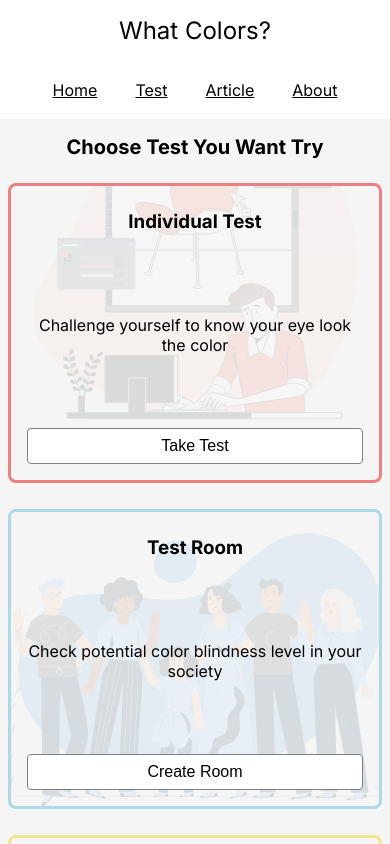
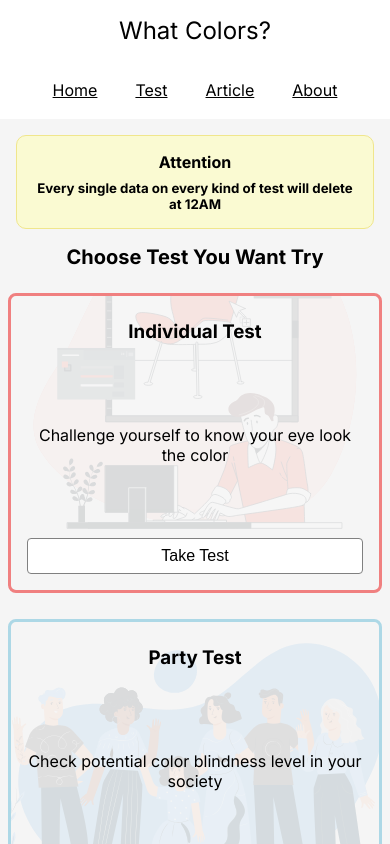
Before and after one commit to Z4nR/what-colors, a React (Create React App) app: page /test in a window 390 px wide. Shown: the top 844 px of the page. Built offline with nearby package versions, Linux system fonts and the light colour scheme.

Commit message:
finish to styling test page test option

```diff
--- /dev/null
+++ b/src/components/test/Announce.js
@@ -0,0 +1,14 @@
+import React from "react";
+
+export default function AnnouncementTest() {
+  return (
+    <div className="announcement-box">
+      <div className="test-announcement">
+        <div className="announcement">
+          <h4>Attention</h4>
+          <h5>Every single data on every kind of test will delete at 12AM</h5>
+        </div>
+      </div>
+    </div>
+  );
+}
--- a/src/components/test/test-type/IndividualTest.js
+++ b/src/components/test/test-type/IndividualTest.js
@@ -10,7 +10,11 @@ export default function IndividualTest({ openModal }) {
 
   return isMobile ? (
     <div className="icons">
-      <div className="individual"></div>
+      <div className="individual" />
+      <div className="item-body">
+        <h5>Individual Test</h5>
+        <p>Challenge yourself to know your eye look the color</p>
+      </div>
     </div>
   ) : (
     <div className="test-type individual-test">
--- a/src/components/test/test-type/MassalTest.js
+++ b/src/components/test/test-type/MassalTest.js
@@ -11,10 +11,14 @@ export default function MassalTest({ openModal }) {
   return isMobile ? (
     <div className="icons">
       <div className="group" />
+      <div className="item-body">
+        <h5>Party Test</h5>
+        <p>Check potential color blindness level in your society</p>
+      </div>
     </div>
   ) : (
     <div className="test-type massal-test">
-      <h3>Test Room</h3>
+      <h3>Party Test</h3>
       <p>Check potential color blindness level in your society</p>
       <button
         className="join-btn massal-btn"
--- a/src/components/test/test-type/RoomJoin.js
+++ b/src/components/test/test-type/RoomJoin.js
@@ -10,7 +10,11 @@ export default function RoomJoinTest({ openModal }) {
 
   return isMobile ? (
     <div className="icons">
-      <div className="join"></div>
+      <div className="join" />
+      <div className="item-body">
+        <h5>Join Test</h5>
+        <p>Join room to take color blidness test</p>
+      </div>
     </div>
   ) : (
     <div className="test-type room-join">
--- a/src/pages/TestPage.js
+++ b/src/pages/TestPage.js
@@ -1,6 +1,6 @@
 import React, { useState } from "react";
+import AnnouncementTest from "../components/test/Announce";
 import ChooseTest from "../components/test/ChooseTest";
-import InstructionTest from "../components/test-time/Instruction";
 import ModalBox from "../components/test/test-modal/ModalBox";
 
 export default function TestPage() {
@@ -20,7 +20,7 @@ export default function TestPage() {
     <section>
       {isModalShowed && <ModalBox closeModal={closeModal} id={isIDModal} />}
       <div className="page">
-        <InstructionTest />
+        <AnnouncementTest />
         <ChooseTest openModal={openModal} />
       </div>
     </section>
--- a/src/styles/main.css
+++ b/src/styles/main.css
@@ -68,7 +68,6 @@ section {
   margin-top: 16px;
   border-radius: 20px;
   border: 0;
-  background-color: lightblue;
   font-family: "Inter", sans-serif;
   font-weight: 550;
   text-transform: uppercase;
@@ -76,18 +75,22 @@ section {
 }
 
 /*Test Page*/
-.instruction-box {
+.instruction-box,
+.announcement-box {
   margin: 0 auto;
   padding: 8px 0;
 }
 
 .test-instruction,
-.instruction {
+.test-announcement,
+.instruction,
+.announcement {
   padding: 0 16px;
   margin: 0 auto;
 }
 
-.instruction {
+.instruction,
+.announcement {
   max-width: 835px;
   background-color: lightgoldenrodyellow;
   border-radius: 10px;
@@ -99,9 +102,14 @@ section {
   padding: 8px 32px;
 }
 
-.instruction h3 {
-  font-weight: 550;
+.instruction h3,
+.announcement h4,
+.announcement h5 {
   text-align: center;
+}
+
+.announcement h5 {
+  margin-top: 8px;
 }
 
 .choose-box {
@@ -221,20 +229,41 @@ section {
 }
 
 .icons {
+  display: flex;
+  flex-direction: row;
+  align-items: center;
   margin: auto 8px;
   padding: 4px;
   border-radius: 8px;
   box-shadow: 0 4px 8px 0 rgb(0 0 0 / 10%);
 }
+.item-body {
+  margin-left: 8px;
+  padding-left: 8px;
+  border-left: 2px dashed #aaa;
+  flex: 1;
+  text-align: center;
+}
+.item-body h5 {
+  padding: 4px 0;
+}
+.item-body p {
+  font-weight: lighter;
+  font-size: 10px;
+  padding: 4px 0;
+}
 .individual {
+  width: 32px;
   background-repeat: no-repeat;
   background-image: url("../../public/icons/individual.svg");
 }
 .group {
+  width: 32px;
   background-repeat: no-repeat;
   background-image: url("../../public/icons/group.svg");
 }
 .join {
+  width: 32px;
   background-repeat: no-repeat;
   background-image: url("../../public/icons/join.svg");
 }
@@ -346,6 +375,7 @@ footer {
   margin-top: auto;
   text-align: center;
   padding: 16px;
+  bottom: 0;
 }
 
 /*Web Util*/
--- a/src/styles/responsive.css
+++ b/src/styles/responsive.css
@@ -25,6 +25,9 @@
   .choose-box h2 {
     font-weight: 200;
     font-size: 16px;
+  }
+  .announcement h5 {
+    font-weight: lighter;
   }
   /*Test Sheet*/
   .start-row,
@@ -58,6 +61,13 @@
   .go-to-test button {
     width: 145px;
     padding: 8px;
+    background-color: lightblue;
+  }
+  /*Test Page*/
+  .instruction h3,
+  .announcement h4,
+  .announcement h5 {
+    font-weight: 550;
   }
   /*Test Sheet*/
   .start-row,
@@ -66,7 +76,6 @@
     height: 28px;
     width: 28px;
   }
-  /*Test Sheet*/
   .row-point-explainer {
     font-size: 60%;
   }
@@ -80,7 +89,7 @@
   .individual,
   .group,
   .join {
-    height: 48px;
+    height: 32px;
   }
 }
 
@@ -103,9 +112,6 @@
 
 @media screen and (max-width: 450px) {
   /*Test Page*/
-  .instruction-box {
-    display: none;
-  }
   .test-type {
     height: 200px;
   }
```
